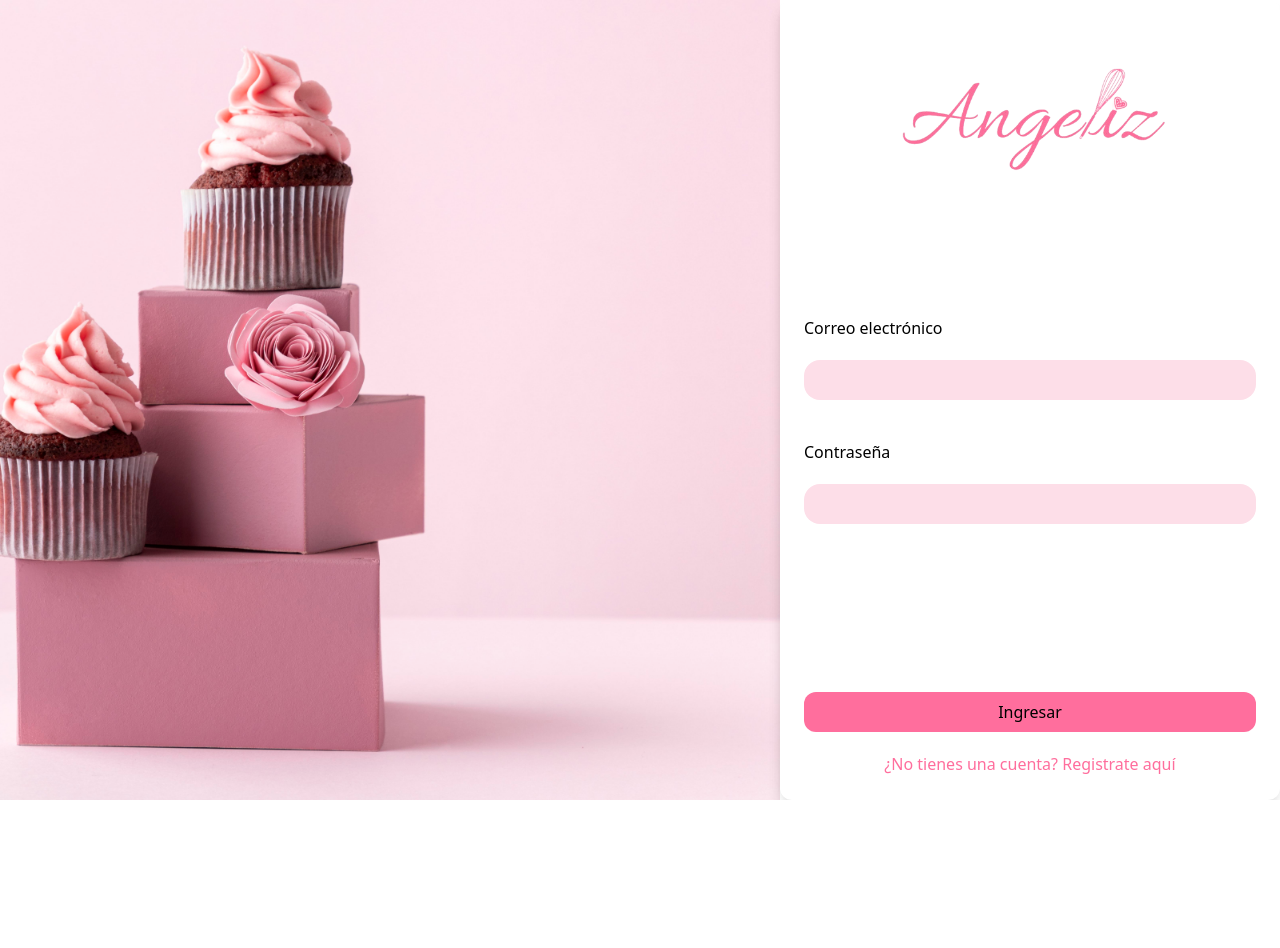
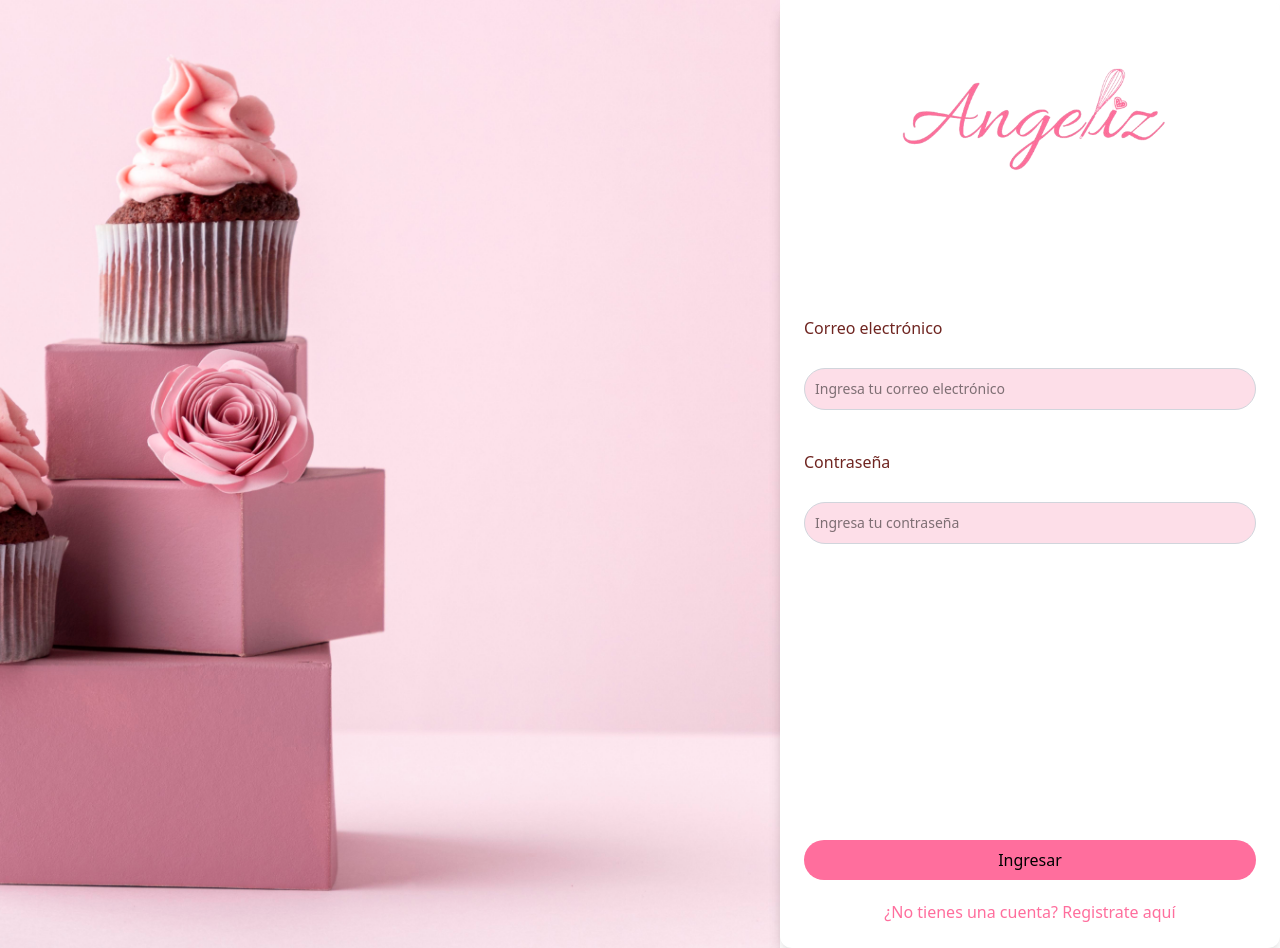
Before and after one commit to IgnRamosr/angeliz-app, a React (Vite) app: page /inicio in a window 1280 px wide. Before the commit the page ends 800 px from the top, so only its background shows below. Built offline with nearby package versions, Linux system fonts and the light colour scheme; no server answers.

Commit message:
Cambios de diseño en el login para que sea responsive

```diff
--- a/package.json
+++ b/package.json
@@ -7,11 +7,13 @@
     "dev": "vite",
     "build": "tsc -b && vite build",
     "lint": "eslint .",
-    "preview": "vite preview"
+    "preview": "vite preview",
+    "postinstall": "flowbite-react patch"
   },
   "dependencies": {
     "@supabase/supabase-js": "^2.49.8",
     "@tailwindcss/vite": "^4.1.7",
+    "flowbite-react": "^0.11.8",
     "lucide-react": "^0.519.0",
     "react": "^19.1.0",
     "react-dom": "^19.1.0",
@@ -23,6 +25,7 @@
     "@types/react": "^19.1.2",
     "@types/react-dom": "^19.1.2",
     "@vitejs/plugin-react": "^4.4.1",
+    "daisyui": "^5.0.43",
     "eslint": "^9.25.0",
     "eslint-plugin-react-hooks": "^5.2.0",
     "eslint-plugin-react-refresh": "^0.4.19",
--- a/src/App.css
+++ b/src/App.css
@@ -6,6 +6,6 @@
   }
 
   .custom-mt{
-        margin-top: 8rem;
+        margin-top: 16rem;
   }
 }
--- a/src/componentes/CampoInput.tsx
+++ b/src/componentes/CampoInput.tsx
@@ -10,13 +10,14 @@ type InputFieldProps = {
 export const CampoInput = ({label, type, id, value, onChange}: InputFieldProps) => {
     return (
         <div className="flex flex-col gap-5 w-full max-w-screen">
-        <label className="">{label}</label>
+        <label className="block mb-2 text-base font-medium text-[#6F2521]">{label}</label>
         <input
             id={id}
             type={type}
             onChange={onChange}
+            placeholder={`Ingresa tu ${label.toLowerCase()}`}
             value={value}
-            className="flex justify-center bg-[#FDDEE8] outline-none focus:border-2 focus:ring focus:ring-[#6F2521] focus:border-[#6F2521] px-4 py-2 rounded-2xl"/>
+            className="bg-[#FDDEE8] border outline-none border-gray-300 text-sm rounded-full block w-full p-2.5 focus:ring-[#6F2521] focus:border-[#6F2521]"/>
         </div>
     )
 }
--- a/src/componentes/FormularioLogin.tsx
+++ b/src/componentes/FormularioLogin.tsx
@@ -38,18 +38,18 @@ export const FormularioLogin = () => {
     }
 
   return (
-    <div className="relative w-full h-full bg-white p-6 pt-4 rounded-xl shadow-lg">
+    <div className="relative min-h-screen w-full bg-white p-6 pt-4 rounded-xl shadow-lg">
 
       <img src={logo} alt="Logo" className="absolute -top-10 left-1/2 -translate-x-1/2  w-80 pointer-events-none" />
 
-      <form onSubmit={enviarFormulario} className=" max-sm:pt-56 sm:pt-75 md:pt-48 custom-pt flex flex-col sm:gap-15 max-sm:gap-5 md:gap-10 ">
+      <form onSubmit={enviarFormulario} className=" max-sm:pt-56 max-sm:gap-5 sm:pt-75 sm:gap-15 md:gap-10 custom-pt flex flex-col ">
 
         <CampoInput label={"Correo electrónico"} type={"email"} id={"correo"} value={credenciales.correo} onChange={actualizarCambiosFormulario}/>
 
         <CampoInput label={"Contraseña"} type={"password"} id={"contraseña"} value={credenciales.contraseña} onChange={actualizarCambiosFormulario}/>
 
         <div className="flex flex-col">
-          <button type="submit" className="bg-[#FF6E9D] hover:bg-[#6F2521] hover:text-white transition-all cursor-pointer px-4 py-2 sm:mt-20 md:mt-8 max-sm:mt-20 custom-mt mb-5 rounded-xl">Ingresar</button>
+          <button type="submit" className="max-sm:mt-28 sm:mt-20 md:mt-64 custom-mt bg-[#FF6E9D] hover:bg-[#6F2521] hover:text-white transition-all cursor-pointer px-4 py-2 mb-5 rounded-full">Ingresar</button>
           <Link to={"/registro"} className="text-center text-[#FF6E9D] hover:text-[#6F2521] transform-all">¿No tienes una cuenta? Registrate aquí</Link>
         </div>
 
--- a/src/paginas/Login.tsx
+++ b/src/paginas/Login.tsx
@@ -2,12 +2,19 @@ import { FormularioLogin } from "../componentes/FormularioLogin";
 const background = new URL('../assets/imagenes/bg5.jpg', import.meta.url).href;
 
 export const Login = () => (
-    <>
-    <div className="relative min-h-screen w-full">
-        <img src={background} alt="" className="absolute inset-0 w-full h-full object-cover"/>
+
+<div className="relative min-h-screen w-full">
+    {/* Imagen de fondo */}
+    <img
+        src={background}
+        alt="Fondo repostería"
+        className="absolute inset-0 w-full h-full object-cover"
+/>
+
+    <div className="relative z-10 flex justify-end items-center min-h-screen w-full">
+        <div className="w-full md:w-[500px] bg-white shadow-lg h-full flex items-center justify-center">
+        <FormularioLogin />
+        </div>
     </div>
-    <div className="absolute right-0 top-0 h-full w-full md:w-[500px] bg-white shadow-lg flex items-center justify-center">
-        <FormularioLogin/>
-    </div>
-    </>
+</div>
 )
--- a/tailwind.config.js
+++ b/tailwind.config.js
@@ -1,3 +1,7 @@
+//@ts-ignore
+import daisyui from "daisyui";
+
+
 /** @type {import('tailwindcss').Config} */
 export const content = ['./index.html', './src/**/*.{js,ts,jsx,tsx}'];
 export const theme = {
@@ -7,4 +11,4 @@ export const theme = {
     },
   },
 };
-export const plugins = [];
+export const plugins = [daisyui];
--- a/vite.config.ts
+++ b/vite.config.ts
@@ -1,7 +1,7 @@
 import { defineConfig } from 'vite'
 import tailwindcss from '@tailwindcss/vite'
+
+
 export default defineConfig({
-  plugins: [
-    tailwindcss(),
-  ],
+  plugins: [tailwindcss(),]
 })
```
Also changed, not shown: src/index.css (line endings or trailing spaces), src/paginas/MenuInicio.tsx (deleted), 1 other file (tests, documents, lock files or other folders).
